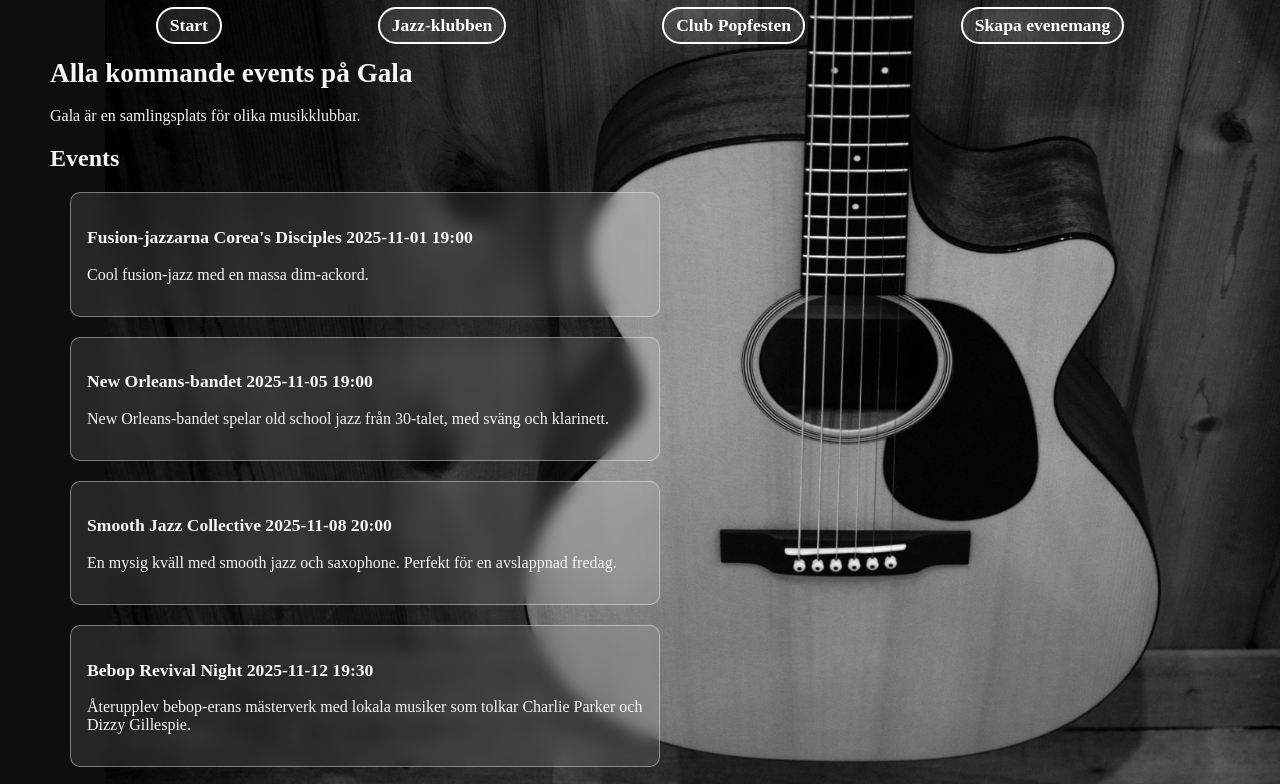
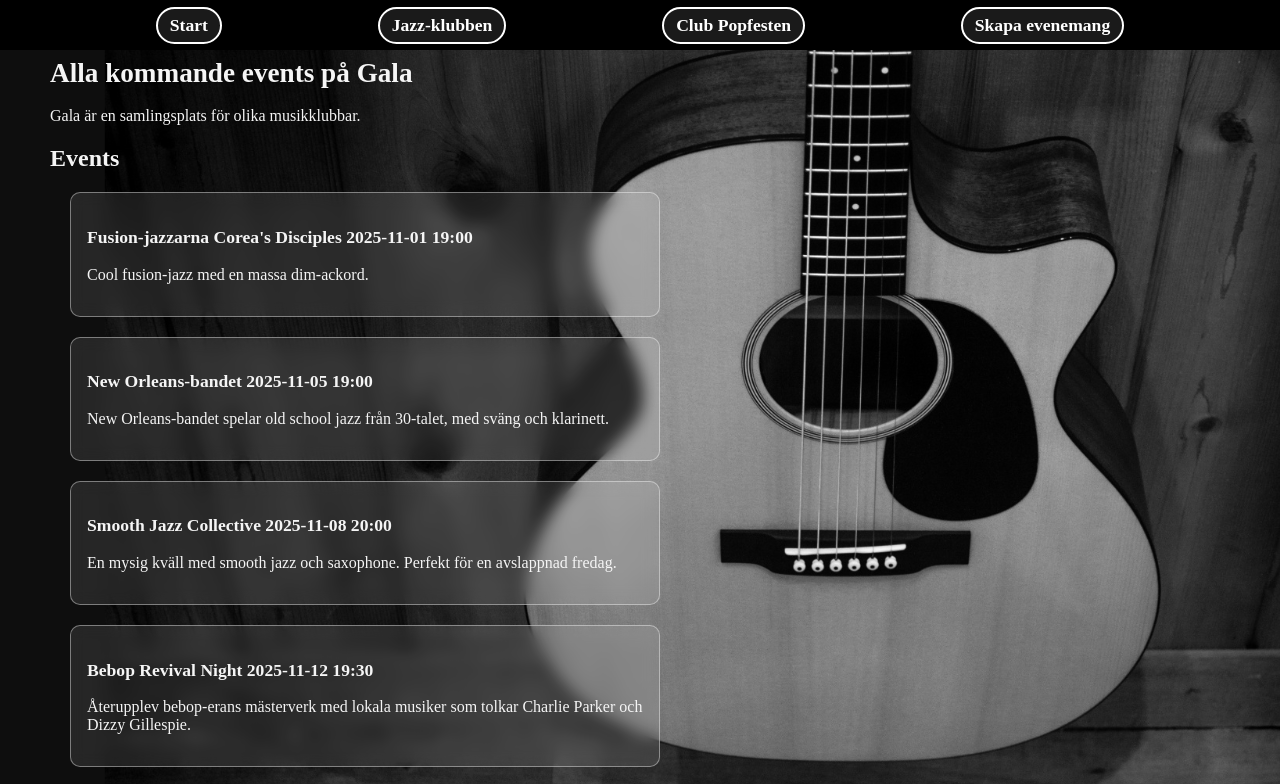
Before and after one commit to JackGriph/gala-emporium, a website with bundled scripts: page gala-start-main/index.html in a window 1280 px wide. Shown: the top 784 px of the page. Built offline with nearby package versions, Linux system fonts and the light colour scheme; data requests are answered from the project's data file; a web font is replaced by a local one.

Commit message:
Update create event styles for consistent padding; change header background to black

```diff
--- a/gala-start-main/css/pages/create-event.css
+++ b/gala-start-main/css/pages/create-event.css
@@ -4,7 +4,7 @@ body.create-event {
   background: linear-gradient(135deg, #1a384c 100%, #4d576e 40%);
   color: white;
   min-height: 100vh;
-  padding: 20px 20px 40px;
+  padding: 0;
   font-family: "Poppins", sans-serif;
 }
 
--- a/gala-start-main/css/utils/style.css
+++ b/gala-start-main/css/utils/style.css
@@ -10,13 +10,14 @@ body {
 }
 
 header {
-  background-color: transparent;
+  background-color: black;
   width: 100%;
   height: 50px;
   text-align: center;
   padding: 12px 0;
   /* lägger lite luft ovanför och under länkarna */
   position: fixed;
+  z-index: 1001;
 
 }
 
@@ -30,6 +31,7 @@ nav {
 
 nav a {
   color: white;
+  font-family: 'Times New Roman', Times, serif;
   text-decoration: none;
   font-weight: bold;
   font-size: 1.1rem;
```
